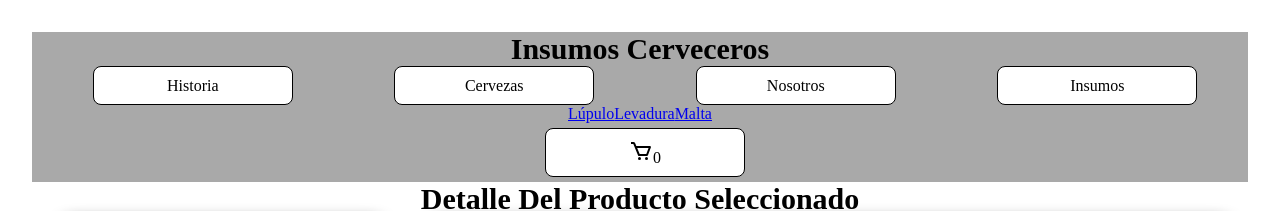
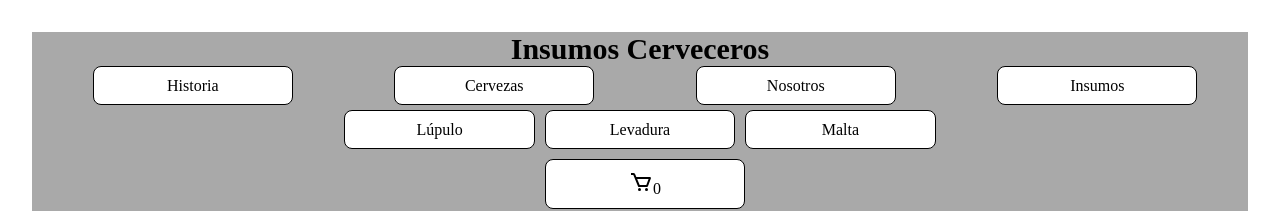
Before and after one commit to franco-maidana/Primer-Pre-Entrega-react-Maidana, a React (Vite) app: page /detail/1 in a window 1280 px wide. Both pictures are taken after a click on the button "Insumos". Shown: the top 211 px of the page. Built offline with nearby package versions, Linux system fonts and the light colour scheme.

Commit message:
se realizo todo lo re react

```diff
--- a/src/App.jsx
+++ b/src/App.jsx
@@ -9,12 +9,14 @@ import Historia from './componentes/Paginas/Historia/historia'   // componente h
 import Cervezas from './componentes/Paginas/Cervezas/cervezas'   // componente cerveza
 import Nosotros from './componentes/Paginas/Nosotros/nosotros'   // componente nosotros
 import { CartProvider } from './contex/carContex'       // contex  carrito de compra
+import { NotificacionProvider } from './notificacion/notificacion'
 
 
 function App() {
 
   return (
     <>
+      <NotificacionProvider>
         <CartProvider>
           <BrowserRouter>
             <Navbar />
@@ -29,6 +31,7 @@ function App() {
             </Routes>
           </BrowserRouter>
         </CartProvider>
+      </NotificacionProvider>
     </>
   )
 }
--- a/src/componentes/ItemDetail/ItemDetail.jsx
+++ b/src/componentes/ItemDetail/ItemDetail.jsx
@@ -2,7 +2,7 @@ import CarteDelDetalle from './ItemDetail.module.css'
 import ItemCount from '../ItemCount/ItemCount'
 import { useState } from 'react'
 import { useCart } from '../../contex/carContex'
-
+import { useNotification } from '../../notificacion/notificacion'
 
 const ItemDetail = ({ id, nombre, marca, imagen, precio, stock, description, }) => {
   // const [inputType, setInputType] = useState('button') // estado para cambiar de un imput a otro
@@ -11,12 +11,14 @@ const ItemDetail = ({ id, nombre, marca, imagen, precio, stock, description, })
   // const ItemCount = inputType === 'input' ? InputCount : ButtonCount
 
   const { addItem } = useCart()
+  const { setNotification } = useNotification()
 
   const handleOnAdd = (quantity) => {
     const objProductToAdd = {
       id, nombre, marca, precio, imagen, quantity
     }
-    addItem(objProductToAdd)  // esto es lo que se agrego al carro
+    addItem(objProductToAdd) // esto es lo que se agrego al carro
+    setNotification(`se agregaron ${quantity} ${nombre} al carrito`)
     console.log('agregue al carrito: ', quantity)
     setQuantity(quantity)
   }
--- a/src/componentes/Navbar/Navbar.jsx
+++ b/src/componentes/Navbar/Navbar.jsx
@@ -18,9 +18,9 @@ const Navbar = () => {
       </section>
       {mostrandoMenu && (
         <div className={Clases.BotonSecundario}>
-          <NavLink to="/category/lupulo" className={({ isActive }) => isActive ? Clases.active : Clases.inactive}>Lúpulo</NavLink>
-          <NavLink to="/category/levadura" className={({ isActive }) => isActive ? Clases.active : Clases.inactive}>Levadura</NavLink>
-          <NavLink to="/category/malta" className={({ isActive }) => isActive ? Clases.active : Clases.inactive}>Malta</NavLink>
+          <NavLink to="/category/lupulo" className={Clases.NavLink}>Lúpulo</NavLink>
+          <NavLink to="/category/levadura" className={Clases.NavLink}>Levadura</NavLink>
+          <NavLink to="/category/malta" className={Clases.NavLink}>Malta</NavLink>
         </div>
       )}
       <CarWidget />
--- a/src/componentes/Navbar/Navbar.module.css
+++ b/src/componentes/Navbar/Navbar.module.css
@@ -12,6 +12,7 @@ nav {
 /* titulo */
 .titulo {
   display: flex;
+  text-align: center;
   justify-content: center;
   font-size: 30px;
   cursor: pointer;
@@ -52,6 +53,23 @@ button:hover {
   margin: 2px;
 }
 
-.active {
-  color: red;
+.NavLink {
+  text-align: center;
+  text-decoration: none;
+  color: black;
+  width: 150px;
+  border-radius: 8px;
+  border: 1px solid black;
+  padding: 0.6em 1.2em;
+  font-size: 1em;
+  font-weight: 500;
+  font-family: inherit;
+  background-color: white;
+  cursor: pointer;
+  transition: border-color 0.25s;
+  margin: 5px;
 }
+
+.NavLink:hover {
+  border-color: white;
+}
--- /dev/null
+++ b/src/notificacion/notificacion.jsx
@@ -0,0 +1,47 @@
+import { useState, createContext, useContext } from "react"
+
+const Notification = ({ msg }) => {
+  const notificationStyle = {
+    position: 'absolute',
+    top: 115,
+    right: 100,
+    backgroundColor: 'green',
+    color: 'white',
+    padding: '10px 20px 10px 20px',
+    fontSize: 15,
+    borderRadius: 10
+  }
+
+  return (
+    <div style={notificationStyle}>
+      {msg}
+    </div>
+  )
+}
+
+
+const NotificacionesContex = createContext()
+
+export const NotificacionProvider = ({ children }) => {
+  const [message, setMessage] = useState('')
+
+  const setNotification = (msg) => {
+    setMessage(msg)
+    setTimeout(() => {
+      setMessage('')
+    }, 1500)
+  }
+
+
+  return (
+    <NotificacionesContex.Provider value={{ setNotification }}>
+      {/* si tengo un mensaje muestro el mensaje */}
+      {message && <Notification msg={message} />}
+      {children}
+    </NotificacionesContex.Provider>
+  )
+}
+
+export const useNotification = () => {
+  return useContext(NotificacionesContex)
+}
```
Lines whose indentation alone changed are shown as unchanged.
